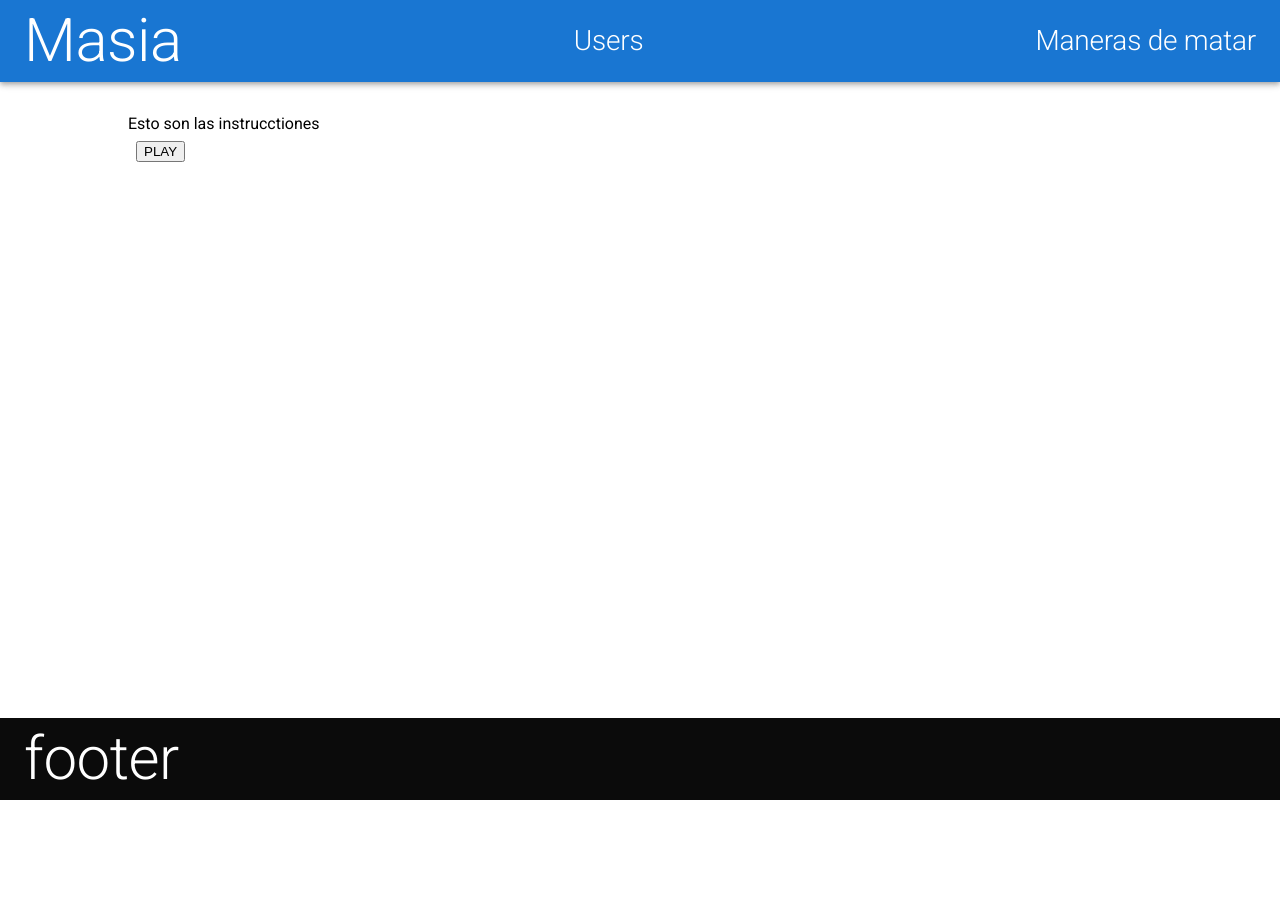
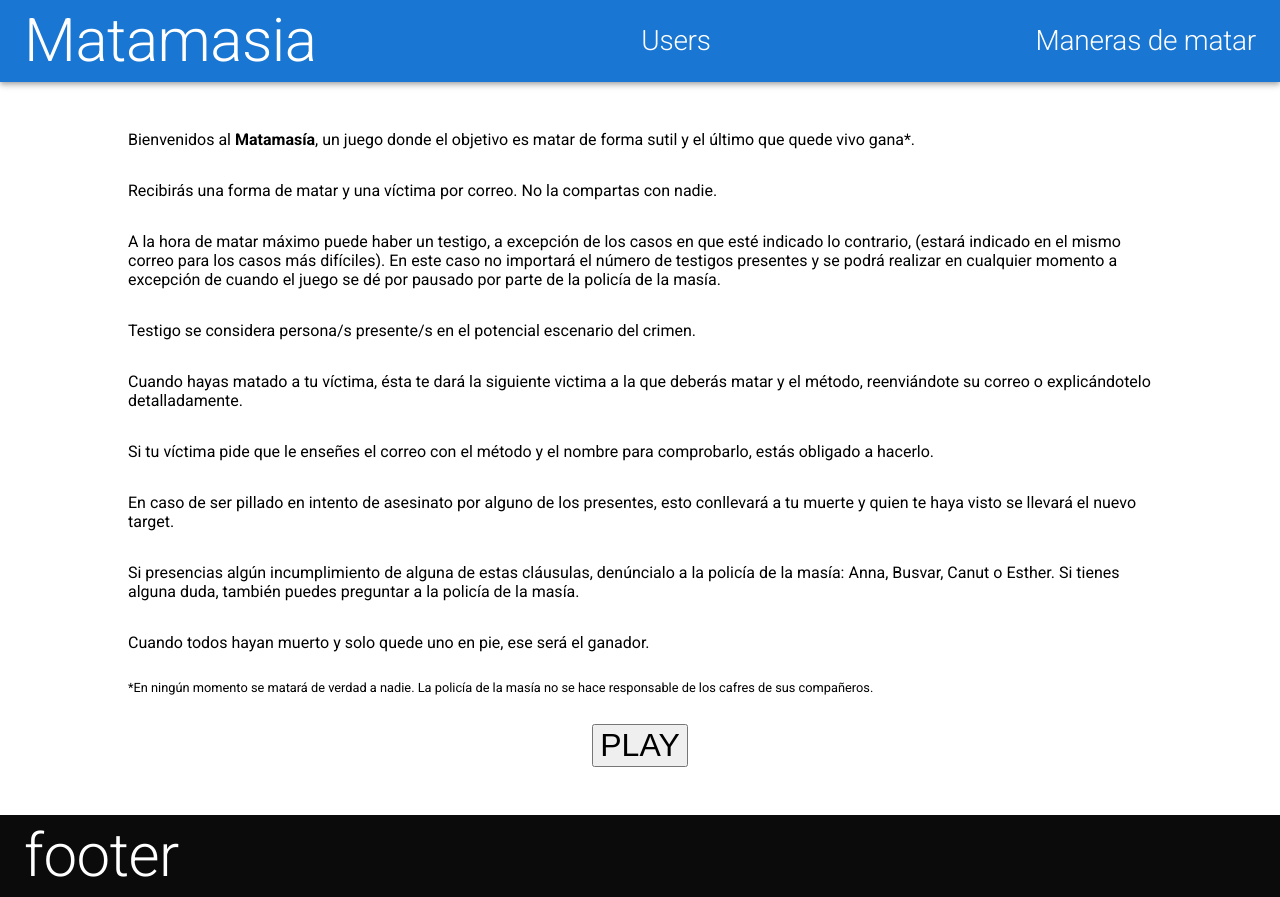
Before and after one commit to canutdca/masia-frontend, a React (Vite) app: page / in a window 1280 px wide. Before the commit the page ends 800 px from the top, so only its background shows below. Built offline with nearby package versions, Linux system fonts and the light colour scheme.

Commit message:
addinstructions

```diff
--- a/index.html
+++ b/index.html
@@ -6,7 +6,7 @@
 	<link rel="icon" type="image/svg+xml" href="/src/favicon.svg" />
 	<meta name="viewport" content="width=device-width, initial-scale=1.0" />
 	<link rel="stylesheet" href="https://fonts.googleapis.com/css?family=Roboto:300,400,500,700&display=swap" />
-	<title>Masia 2022</title>
+	<title>Matamasia</title>
 </head>
 
 <body>
--- a/src/_core/components/Header.tsx
+++ b/src/_core/components/Header.tsx
@@ -11,7 +11,7 @@ export function Header() {
 
 	return (
 		<Root>
-			<H1 onClick={goToHome}>Masia</H1>
+			<H1 onClick={goToHome}>Matamasia</H1>
 			<H3 onClick={goToUsers}>Users</H3>
 			<H3 onClick={goToKills}>Maneras de matar</H3>
 		</Root>
--- a/src/contexts/game/PlayGame.tsx
+++ b/src/contexts/game/PlayGame.tsx
@@ -11,18 +11,31 @@ export function PlayGame() {
 Recuerda que se va a enviar un email a todxs los jugadorxs.
 Si es así, ingresa la contraseña`);
 
-		if (pass === 'daledondale') initGame()
+		if (pass === 'daledondale4950') initGame()
 	}
 
 	return (
 		<section>
-			<Button onClick={play}>PLAY</Button>
-			{message}
+			<ButtonContainer>
+				<Button onClick={play}>PLAY</Button>
+				<div>{message}</div>
+			</ButtonContainer>
 		</section>
 
 	)
 }
 
+const ButtonContainer = styled.div`
+	display: flex;
+	justify-content: center;
+	flex-direction: column;
+	align-items: center;
+	margin-bottom: 2rem;
+`
+
 const Button = styled.button`
-	margin: 8px;
+	width: max-content;
+	margin: 1rem;
+	font-size: 2rem;
+	display: block;
 `
--- a/src/contexts/instructions/Instructions.tsx
+++ b/src/contexts/instructions/Instructions.tsx
@@ -4,7 +4,40 @@ export function Instructions() {
 
 	return (
         <Section>
-            Esto son las instrucctiones
+			<p>
+            	Bienvenidos al <b>Matamasía</b>, un juego donde el objetivo es matar de forma sutil y el último que quede vivo gana*.
+			</p>
+			<p>
+				Recibirás una forma de matar y una víctima por correo. No la compartas con nadie.
+			</p>
+			<p>
+				A la hora de matar máximo puede haber un testigo, a excepción de los casos en que esté indicado lo contrario, (estará indicado en el mismo correo para los casos más difíciles).
+				En este caso no importará el número de testigos presentes y se podrá realizar en cualquier momento a excepción de cuando el juego se dé por pausado por parte de la policía de la masía.
+			</p>
+			<p>
+				Testigo se considera persona/s presente/s en el potencial escenario del crimen.
+			</p>
+			<p>
+				Cuando hayas matado a tu víctima, ésta te dará la siguiente victima a la que deberás matar y el método, reenviándote su correo o explicándotelo detalladamente.
+			</p>
+			<p>
+				Si tu víctima pide que le enseñes el correo con el método y el nombre para comprobarlo, estás obligado a hacerlo.
+			</p>
+			<p>
+				En caso de ser pillado en intento de asesinato por alguno de los presentes, esto conllevará a tu muerte y quien te haya visto se llevará el nuevo target.
+			</p>
+			<p>
+				Si presencias algún incumplimiento de alguna de estas cláusulas, denúncialo a la policía de la masía: Anna, Busvar, Canut o Esther.
+				Si tienes alguna duda, también puedes preguntar a la policía de la masía.
+			</p>
+			<p>
+				Cuando todos hayan muerto y solo quede uno en pie, ese será el ganador.
+
+			</p>
+			<Note>
+				*En ningún momento se matará de verdad a nadie. La policía de la masía no se hace responsable de los cafres de sus compañeros.
+			</Note>
+
         </Section>
 	)
 }
@@ -17,3 +50,8 @@ const Section = styled.section`
 	justify-content: space-center;
 	align-items: center;
 `
+
+const Note = styled.p`
+	font-size: .8rem;
+	text-align: right;
+`
```
